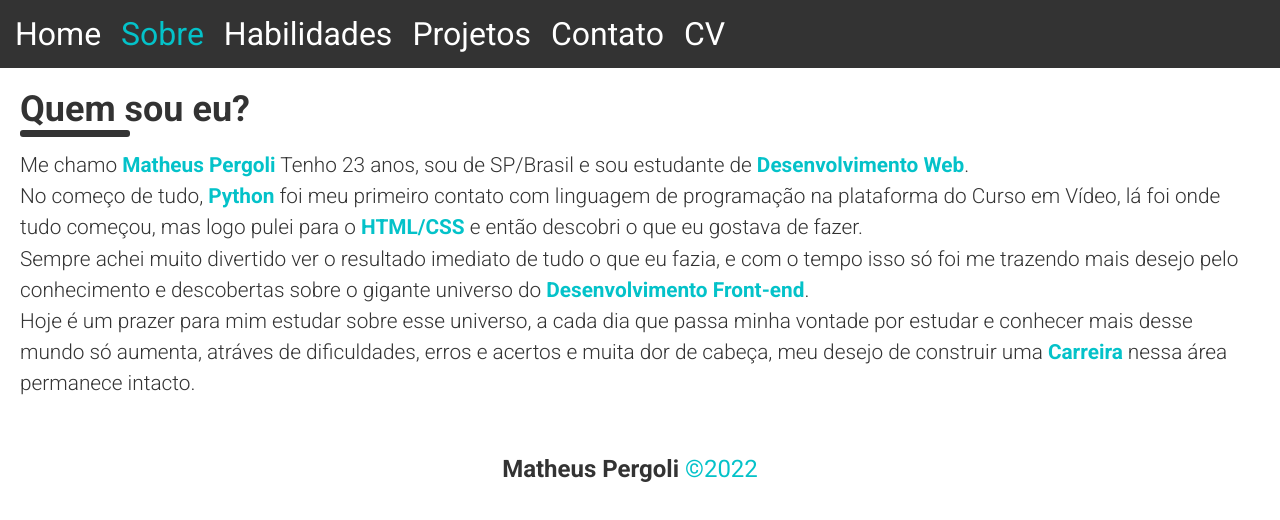
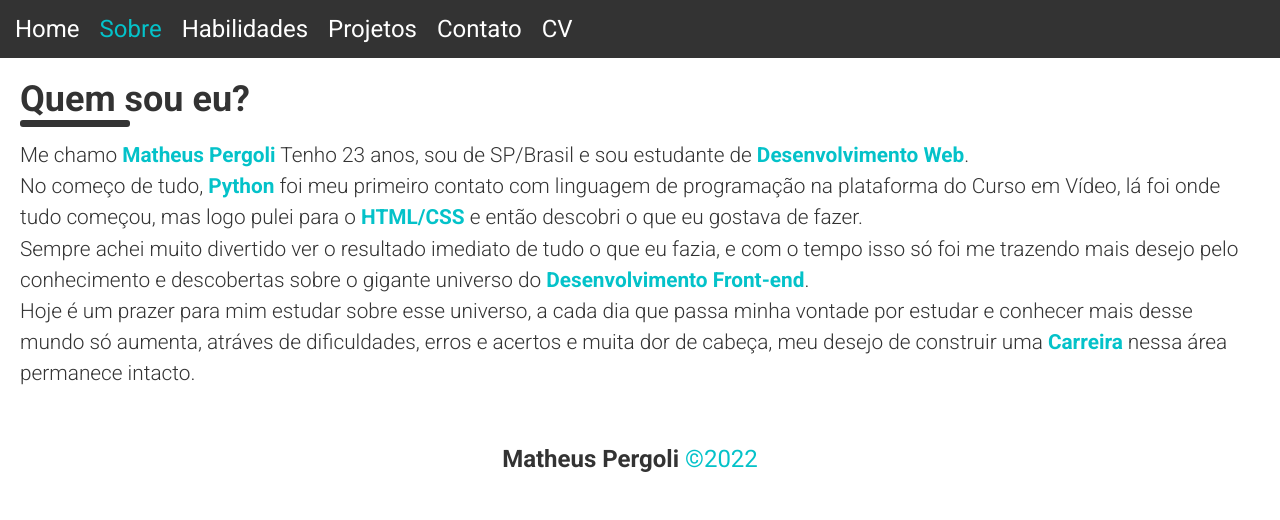
Before and after one commit to matheuspergoli/portfolio, a React (Vite) app: page /sobre in a window 1280 px wide. Shown: the top 520 px of the page. Built offline with nearby package versions, Linux system fonts and the light colour scheme.

Commit message:
Tooltip nas skills e diminuindo fonte do menu

```diff
--- a/src/Components/Habilidades/Skills.tsx
+++ b/src/Components/Habilidades/Skills.tsx
@@ -1,6 +1,7 @@
 import React from 'react'
 import styled from 'styled-components'
 import { Link } from 'react-router-dom'
+import { Tooltip, Zoom } from '@mui/material'
 
 const ContainerSkills = styled.section`
   text-align: center;
@@ -41,6 +42,7 @@ interface Props {
 
 function Skills({ title, image }: Props) {
   return (
+    <Tooltip title='Clique e saiba mais!' TransitionComponent={Zoom} arrow>
       <Link to={`/sobre/habilidades/${title}`}>
         <ContainerSkills>
           <Title>{title}</Title>
@@ -49,6 +51,7 @@ function Skills({ title, image }: Props) {
           </ContainerImg>
         </ContainerSkills>
       </Link>
+    </Tooltip>
   )
 }
 
--- a/src/Components/Navbar/Navbar.tsx
+++ b/src/Components/Navbar/Navbar.tsx
@@ -39,7 +39,7 @@ const NavbarContainer = styled.nav`
 
   a {
     color: white;
-    font-size: 2rem;
+    font-size: 1.5rem;
     text-decoration: none;
 
     &.active {
```
Lines whose indentation alone changed are shown as unchanged.
